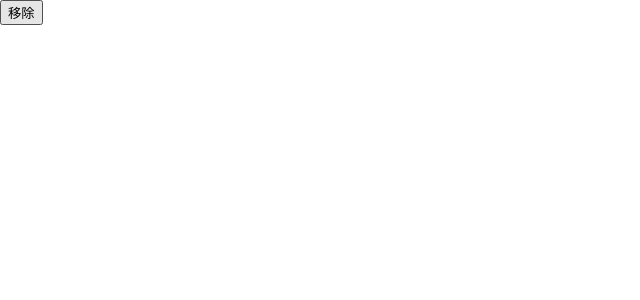
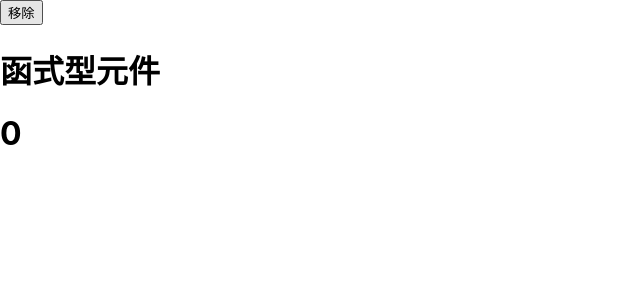
Before and after one commit to dackdada016/react-0108, a React (Create React App) app: page / in a window 1280 px wide. Shown: the top 300 px of the page, without its empty margins (0-640 px from the left). Built offline with nearby package versions, Linux system fonts and the light colour scheme.

Commit message:
useEffect

```diff
--- a/src/0117/2.lifecyde/FC.js
+++ b/src/0117/2.lifecyde/FC.js
@@ -1,9 +1,16 @@
-import { useState } from 'react'
+import { useState, useEffect } from 'react'
 
 function FC() {
   const [total, setTotal] = useState(0)
+  //useEffect 只能寫在函式裡，不能寫在 if 或 return裡面
+
+  //模擬 didMount
+  useEffect(() => {
+    console.log('模擬didMount')
+  }, [])
   return (
     <>
+      <h1>函式型元件</h1>
       <h1
         onClick={() => {
           setTotal(total + 1)
--- a/src/0117/2.lifecyde/Main.js
+++ b/src/0117/2.lifecyde/Main.js
@@ -12,6 +12,7 @@ function Main() {
       >
         {show ? '移除' : '呈現'}
       </button>
+      <FC />
     </>
   )
 }
--- a/src/index.js
+++ b/src/index.js
@@ -1,17 +1,17 @@
-import React from 'react';
-import ReactDOM from 'react-dom/client';
-import './index.css';
-import App from './App';
-import reportWebVitals from './reportWebVitals';
+import React from 'react'
+import ReactDOM from 'react-dom/client'
+import './index.css'
+import App from './App'
+import reportWebVitals from './reportWebVitals'
 
-const root = ReactDOM.createRoot(document.getElementById('root'));
+const root = ReactDOM.createRoot(document.getElementById('root'))
 root.render(
-  <React.StrictMode>
-    <App />
-  </React.StrictMode>
-);
+  //<React.StrictMode>
+  <App />
+  //</React.StrictMode>
+)
 
 // If you want to start measuring performance in your app, pass a function
 // to log results (for example: reportWebVitals(console.log))
 // or send to an analytics endpoint. Learn more: https://bit.ly/CRA-vitals
-reportWebVitals();
+reportWebVitals()
```
